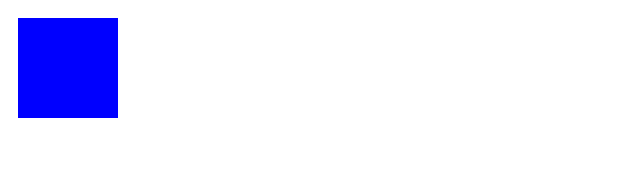
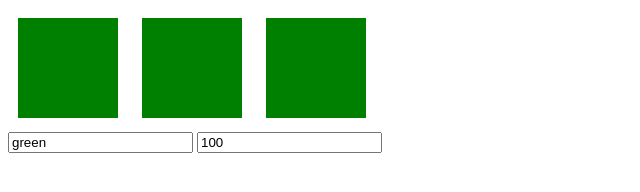
Before and after one commit to alisinancoban/vue-bootcamp, a plain HTML site: page index.html in a window 1280 px wide. Shown: the whole page, without its empty margins (0-640 px from the left). Drawn offline with Linux system fonts and the light colour scheme.

Commit message:
setting styles dynamically

```diff
--- a/assets/css/style.css
+++ b/assets/css/style.css
@@ -13,3 +13,7 @@
 .blue {
     background-color: blue;
 }
+
+.green {
+    background-color: green;
+}
--- a/assets/js/index.js
+++ b/assets/js/index.js
@@ -1,13 +1,15 @@
 new Vue({
     el: '#app',
     data: {
-        attachRed: false
+        attachRed: false,
+        color: "green",
+        width: 100
     },
     computed: {
-        divClasses : function(){
+        myStyle: function(){
             return {
-                red: this.attachRed,
-                blue: !this.attachRed
+                backgroundColor: this.color,
+                width: this.width+ "px"
             }
         }
     }
--- a/index.html
+++ b/index.html
@@ -9,11 +9,11 @@
 </head>
 <body>
 	<div id="app">
-		<div
-		 class="demo"
-		 @click="attachRed = !attachRed"
-		 :class="divClasses">
-		</div>
+		<div class="demo" :style="{backgroundColor: color}"></div>
+		<div class="demo" :style="[myStyle , {height: width+'px'}]"></div>
+		<div class="demo" :style="myStyle"></div><br>
+		<input type="text" v-model="color">
+		<input type="text" v-model="width">
 
 	</div>
     <script src="assets/js/index.js"></script>
```
